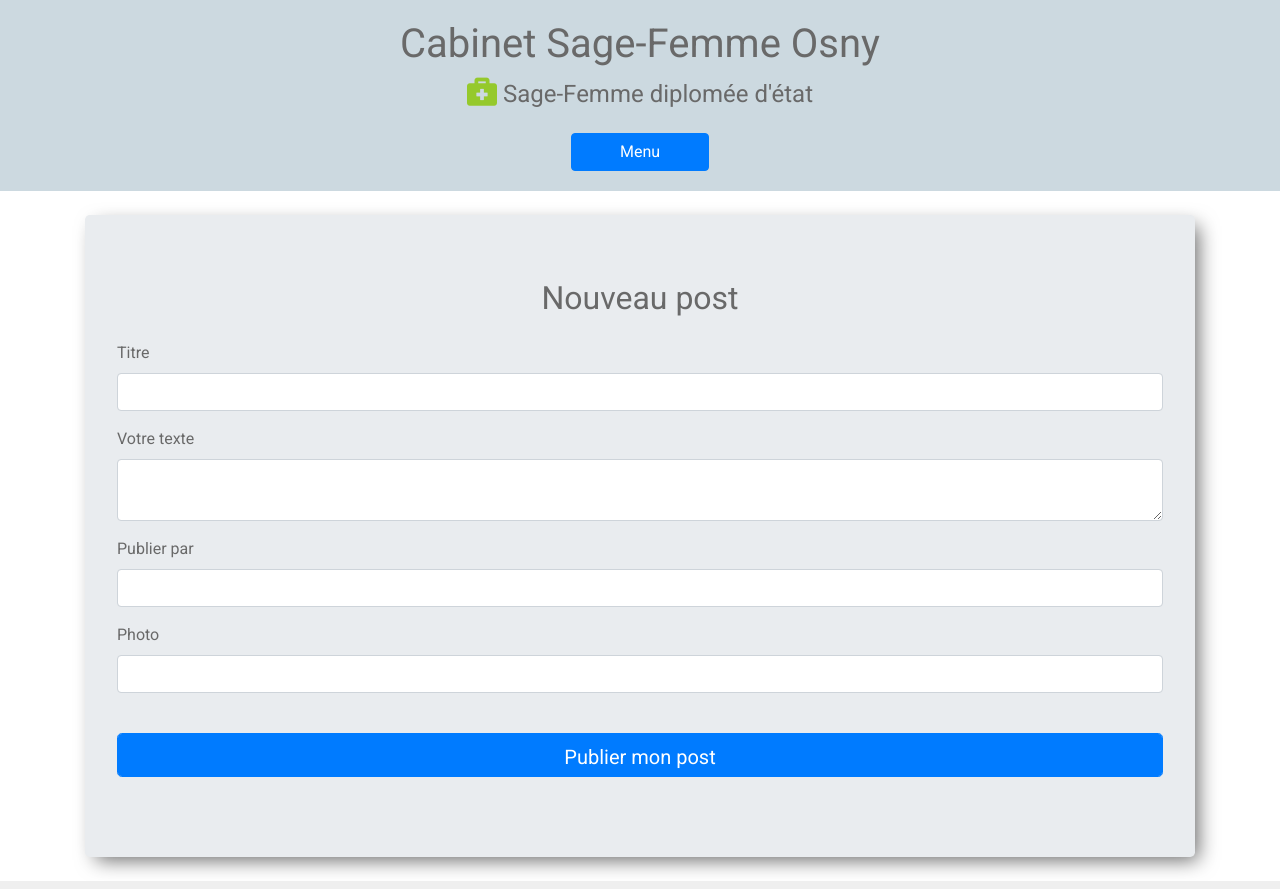
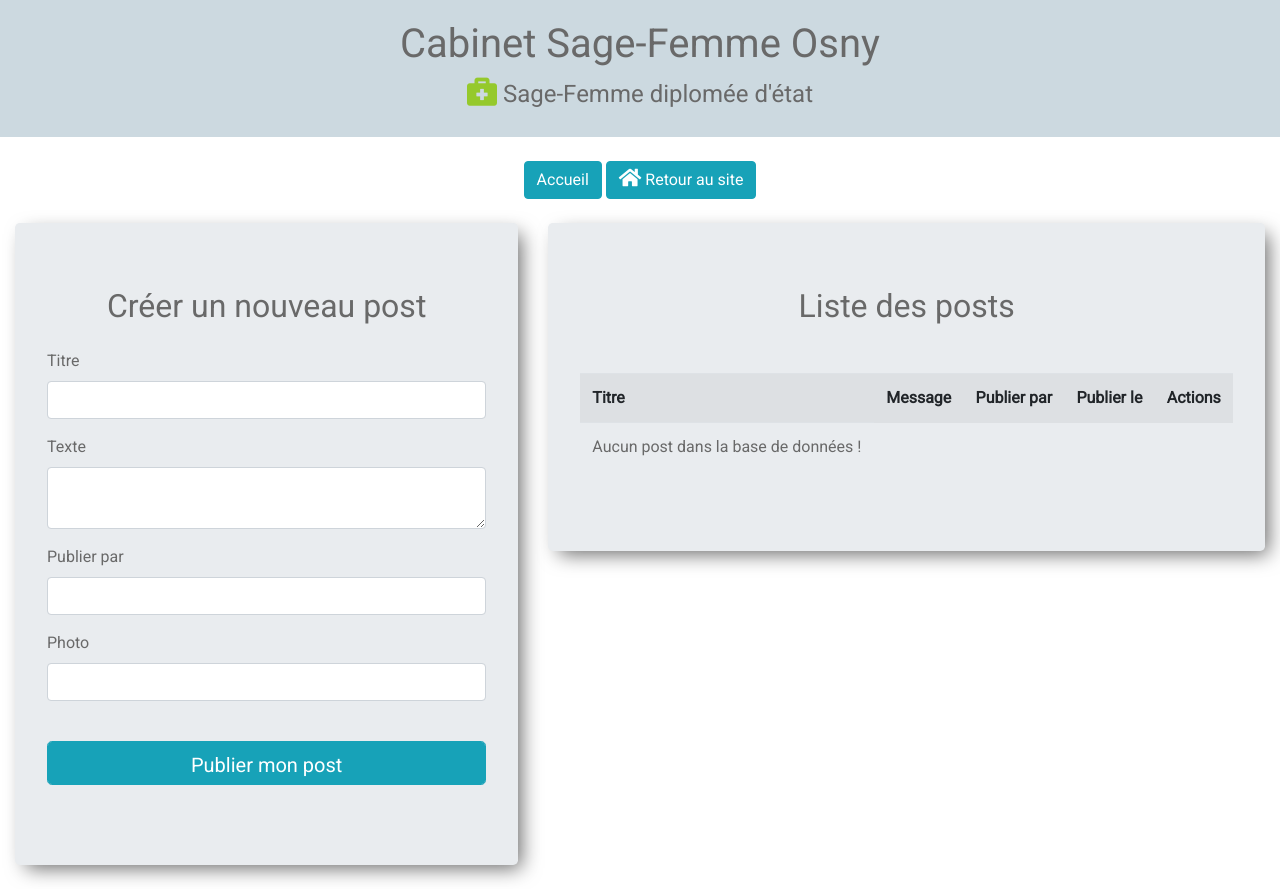
Before and after one commit to NicolasDijon/cabinet, a Symfony app: template templates/admin/index.html.twig in a window 1280 px wide. Run offline with Twig, Linux system fonts and the light colour scheme; the template is opened without the code that fills it, so the values that code supplies are empty; form fields are guessed from the names that the template uses; some libraries are stand-ins or nearby versions.

Commit message:
Modification compte admin

```diff
--- a/templates/admin/edit.html.twig
+++ b/templates/admin/edit.html.twig
@@ -15,7 +15,6 @@
         <div class="blocTitleAdmin text-center col-xl-12">
             <h1>Cabinet Sage-Femme Osny</h1>
             <h4><i class="fas fa-briefcase-medical"></i> Sage-Femme diplomée d'état</h4>
-            <button type="button" class="btn btn-primary px-5 mt-3" onclick="openNav()">Menu</button>
         </div>
     </div>
 </div>
--- a/templates/admin/index.html.twig
+++ b/templates/admin/index.html.twig
@@ -15,7 +15,6 @@
         <div class="blocTitleAdmin text-center col-xl-12">
             <h1>Cabinet Sage-Femme Osny</h1>
             <h4><i class="fas fa-briefcase-medical"></i> Sage-Femme diplomée d'état</h4>
-            <button type="button" class="btn btn-primary px-5 mt-3" onclick="openNav()">Menu</button>
         </div>
     </div>
 </div>
@@ -23,7 +22,7 @@
 {# Navbar #}
 {{ include('admin/navbarAdmin.html.twig') }}
 
-<div class="container">
+<div class="container-fluid">
     {% for msg in app.session.flashBag.get('success') %}
     <div class="alert alert-success text-center alert-dismissible fade show mt-4" role="alert">
         {{ msg }}
@@ -33,8 +32,10 @@
     </div>
     {% endfor %}
 
+    <div class="row">
+        <div class="col-lg-5">
             <div class="jumbotron my-4">
-        <h2 class="text-center mb-4">Nouveau post</h2>
+                <h2 class="text-center mb-4">Créer un nouveau post</h2>
                 {{ form_start(form) }}
                 <div class="form-group">
                     {{ form_label(form.title, 'Titre') }}
@@ -42,7 +43,7 @@
                     {{ form_errors(form.title) }}
                 </div>
                 <div class="form-group">
-            {{ form_label(form.message, 'Votre texte') }}
+                    {{ form_label(form.message, 'Texte') }}
                     {{ form_widget(form.message, { 'attr': { 'class': 'form-control' } }) }}
                     {{ form_errors(form.message) }}
                 </div>
@@ -57,11 +58,50 @@
                     {{ form_errors(form.photoFile) }}
                 </div>
                 <div class="form-group">
-            <button type="submit" class="btn btn-primary btn-lg form-control mt-4">Publier mon post</button>
+                    <button type="submit" class="btn btn-info btn-lg form-control mt-4">Publier mon post</button>
                 </div>
                 {{ form_end(form) }}
             </div>
         </div>
 
+        <div class="col-lg-7">
+            <div class="jumbotron my-4">
+                <h2 class="text-center mb-5">Liste des posts</h2>
+                <table class="table table-striped">
+                    <tr>
+                        <th>Titre</th>
+                        <th>Message</th>
+                        <th>Publier par</th>
+                        <th>Publier le</th>
+                        <th colspan="2" class="text-center">Actions</th>
+                    </tr>
+                    {% for post in posts %}
+                    <tr>
+                        <td>{{ post.title }}</td>
+                        <td>{{ post.message }}</td>
+                        <td>{{ post.practicien }}</td>
+                        <td>{{ post.publierLe|date('d-m-y') }}</td>
+                        <td><a href="{{ path('admin_post_edit', { 'id': post.id }) }}"
+                            class="btn btn-warning btn-block"
+                            data-toggle="tooltip"
+                            data-placement="bottom"
+                            title="Modifier"
+                            ><i class="fas fa-pen"></i></a></td>
+                        <td><a href="{{ path('admin_post_delete', { 'id': post.id }) }}"
+                            class="btn btn-danger btn-block"
+                            data-toggle="tooltip"
+                            data-placement="bottom"
+                            title="Supprimer"
+                            ><i class="fas fa-trash"></i></a></td>
+                    </tr>
+                    {% else %}
+                    <td>Aucun post dans la base de données !</td>
+                    {% endfor %}
+                </table>
+            </div>
+        </div>
+    </div>
+</div>
+
 
 {% endblock %}
--- a/templates/admin/navbarAdmin.html.twig
+++ b/templates/admin/navbarAdmin.html.twig
@@ -1,70 +1,20 @@
 {# Navbar admin #}
-<div id="mySidenav" class="sidenav">
-    <a href="javascript:void(0)" class="closebtn" onclick="closeNav()">&times;</a>
-    <a href="{{ path('admin') }}">Accueil Admin</a>
-    <a href="{{ path('admin_voir') }}">Voir les posts</a>
-    <a href="{{ path('home') }}">Accueil Site</a>
-    {% if app.user %}
-    <a class="nav-link" href="{{ path('app_logout') }}"></i> Déconnexion</a>
-    {% endif %}
+
+<div class="container-fluid">
+    <div class="row text-center">
+      <div class="col-lg-12">
+        <a class="btn btn-info mt-4" href="{{ path('admin') }}">Accueil</a>
+        <a class="btn btn-info mt-4" href="{{ path('home') }}"><i class="fa fa-home"></i> Retour au site</a>
+        {% if app.user %}
+        <a class="btn btn-danger mt-4" href="{{ path('app_logout') }}"><i class="fa fa-user"></i> Déconnexion</a>
+        {% endif %}
+      </div>
+    </div>
 </div>
 
 <style>
-/* Sidenav */
-
- /* The side navigation menu */
- .sidenav {
-    height: 100%; /* 100% Full-height */
-    width: 0; /* 0 width - change this with JavaScript */
-    position: fixed; /* Stay in place */
-    z-index: 1; /* Stay on top */
-    top: 0; /* Stay at the top */
-    left: 0;
-    background-color: #111; /* Black*/
-    overflow-x: hidden; /* Disable horizontal scroll */
-    padding-top: 60px; /* Place content 60px from the top */
-    transition: 0.5s; /* 0.5 second transition effect to slide in the sidenav */
-  }
-
-  /* The navigation menu links */
-  .sidenav a {
-    padding: 8px 8px 8px 32px;
-    text-decoration: none;
-    font-size: 25px;
-    color: #818181;
-    display: block;
-    transition: 0.3s;
-  }
-
-  /* When you mouse over the navigation links, change their color */
-  .sidenav a:hover {
-    color: #f1f1f1;
-  }
-
-  /* Position and style the close button (top right corner) */
-  .sidenav .closebtn {
-    position: absolute;
-    top: 0;
-    right: 25px;
-    font-size: 36px;
-    margin-left: 50px;
-  }
-
-  /* On smaller screens, where height is less than 450px, change the style of the sidenav (less padding and a smaller font size) */
-  @media screen and (max-height: 450px) {
-    .sidenav {padding-top: 15px;}
-    .sidenav a {font-size: 18px;}
+  .fa-home{
+    font-size: 20px;
+    color: white;
   }
 </style>
-
-<script>
-/* Set the width of the side navigation to 250px */
-function openNav(){
-    document.getElementById("mySidenav").style.width = "250px";
-}
-
-/* Set the width of the side navigation to 0 */
-function closeNav(){
-    document.getElementById("mySidenav").style.width = "0";
-}
-</script>
--- a/templates/base.html.twig
+++ b/templates/base.html.twig
@@ -4,6 +4,7 @@
         <meta charset="UTF-8">
         <meta name="viewport" content="width=device-width, initial-scale=1">
         <title>{% block title %}Cabinet Osny{% endblock %}</title>
+        <meta description="Bienvenue sur le site du cabinet Sages-femmes-Osny.">
         <link rel="icon" type="favicon" sizes="32x32" href="{{ asset('crawling-baby-silhouette.png') }}">
         <link rel="stylesheet" href="https://use.fontawesome.com/releases/v5.8.2/css/all.css">
         <link href="https://fonts.googleapis.com/css?family=Roboto&display=swap" rel="stylesheet">
--- a/templates/cabinet/header.html.twig
+++ b/templates/cabinet/header.html.twig
@@ -48,7 +48,7 @@
                         <h1>Cabinet Sage-Femme Osny</h1>
                         <h4><i class="fas fa-briefcase-medical"></i> Sage-Femme diplomée d'état</h4>
                         <a href="https://pro.doctolib.fr/cabinet-medical/osny/cabinet-sage-femmes-osny"
-                            target="blank" class="btn btn-primary mt-4"
+                            target="blank" class="btn btn-info mt-4"
                             data-toggle="tooltip" data-placement="bottom" title="Aller sur Doctolib"
                             >
                             Prendre un rendez-vous
```
Also changed, not shown: src/Controller/AdminController.php (+9 -19 lines), templates/admin/voir.html.twig (deleted, +0 -100 lines). Lines whose indentation alone changed are shown as unchanged.
